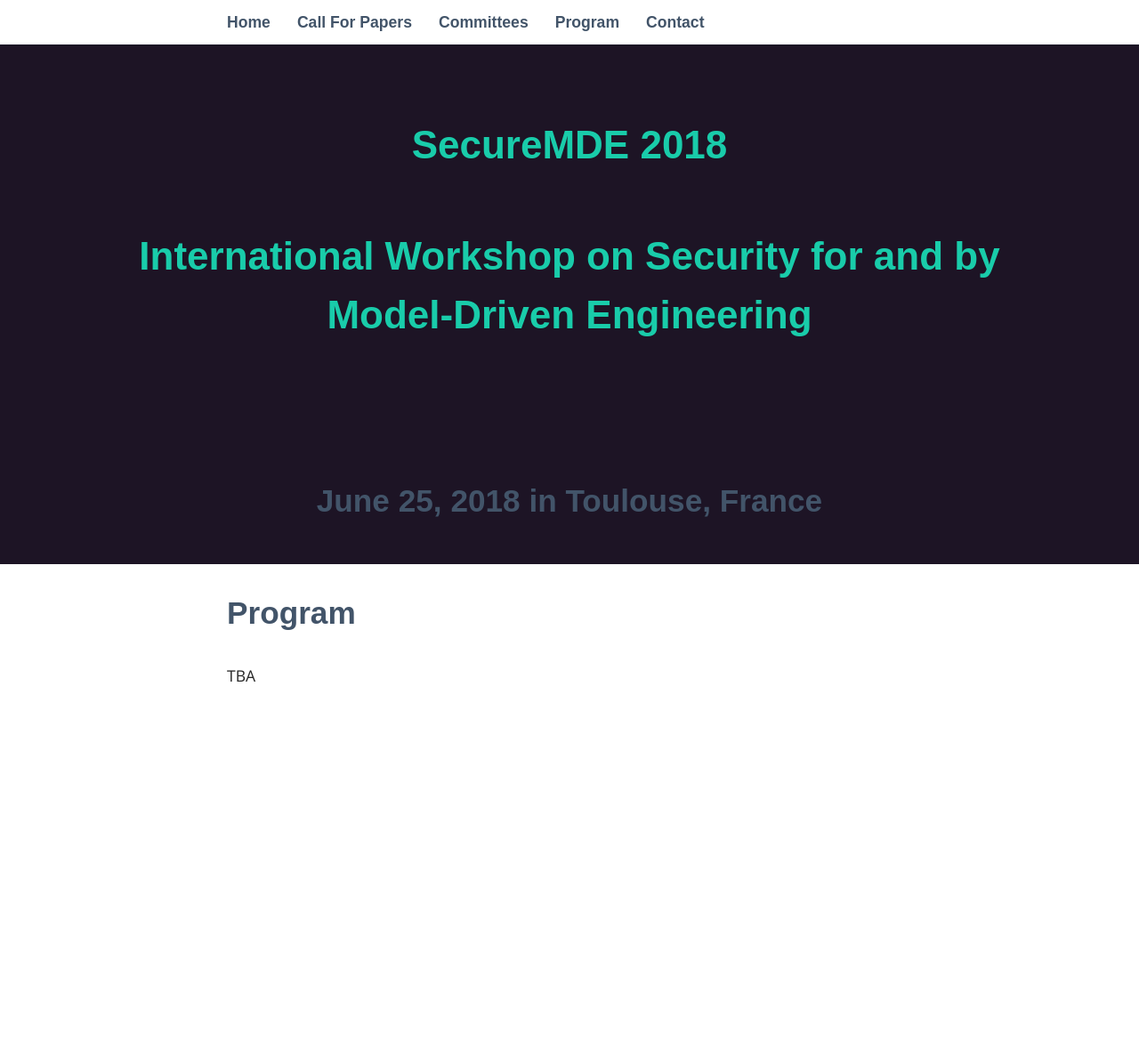
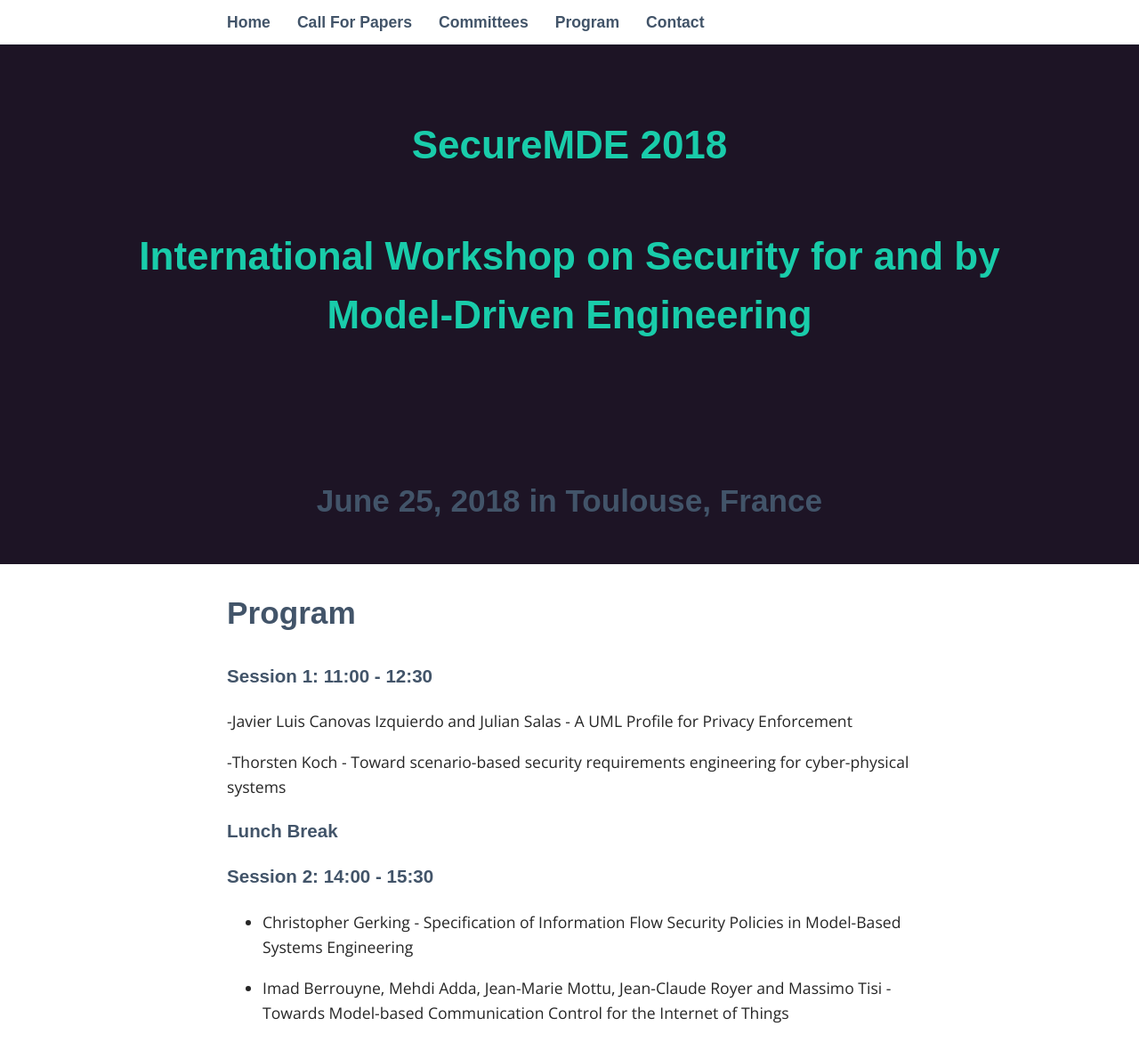
Before and after one commit to modelia/secure-mde-workshop, a Jekyll site: the page built from _pages/03_program.md, in a window 1280 px wide and 1250 px high. Shown: the top 1189 px of the window at 89% size. Built offline with Jekyll 4.4.1, drawn with Linux system fonts in a browser that asks for light colours; some web fonts are replaced.

Commit message:
adding program

```diff
--- a/_pages/03_program.md
+++ b/_pages/03_program.md
@@ -4,4 +4,16 @@ title: Program
 permalink: /program/
 ---
 
-TBA
+### Session 1: 11:00 - 12:30
+
+-Javier Luis Canovas Izquierdo and Julian Salas - A UML Profile for Privacy Enforcement
+
+-Thorsten Koch - Toward scenario-based security requirements engineering for cyber-physical systems
+
+### Lunch Break
+
+### Session 2: 14:00 - 15:30
+
+- Christopher Gerking - Specification of Information Flow Security Policies in Model-Based Systems Engineering
+
+- Imad Berrouyne, Mehdi Adda, Jean-Marie Mottu, Jean-Claude Royer and Massimo Tisi - Towards Model-based Communication Control for the Internet of Things
```
